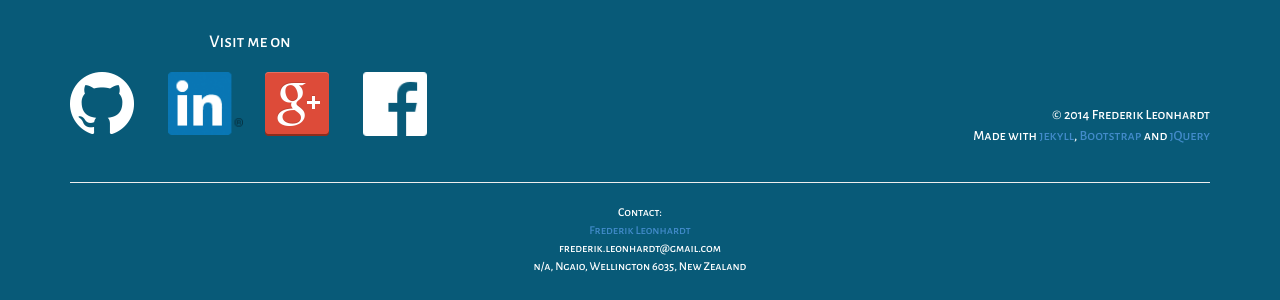
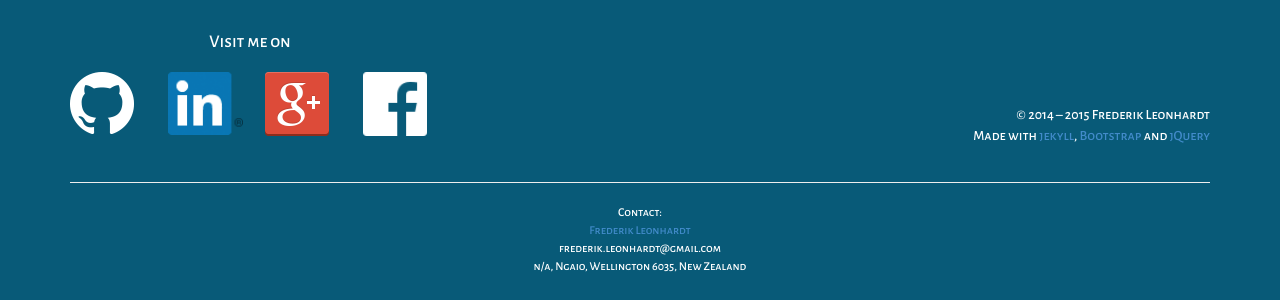
Before and after one commit to fkleon/fkleon.github.io, a Jekyll site: the page built from index.html, in a window 1280 px wide. Shown: the part 1442-1742 px from the top of the page. Built offline with Jekyll 4.4.1, drawn with Linux system fonts in a browser that asks for light colours; nearby versions of some CDN libraries.

Commit message:
Update year to 2015.

```diff
--- a/_includes/footer.html
+++ b/_includes/footer.html
@@ -7,7 +7,7 @@
                     <!--<p class="text-center copyright">{{ site.description }}</p>-->
                 </div>
                 <div class="col-xs-12 col-md-4 col-md-offset-4">
-                    <p class="text-right" id="copyright">&copy; 2014 {{ site.author.name }}<br/>
+                    <p class="text-right" id="copyright">&copy; 2014 &ndash; 2015 {{ site.author.name }}<br/>
                     Made with <a href="http://jekyllrb.com">jekyll</a>, <a href="http://getbootstrap.com">Bootstrap</a> and <a href="https://jquery.com">jQuery</a></p>
                 </div>
             </div>
--- a/_includes/front_footer.html
+++ b/_includes/front_footer.html
@@ -30,7 +30,7 @@
                 </div>
                 <div class="col-xs-12 col-md-4 col-md-offset-4">
                     <p class="text-right" id="copyright">
-                        &copy; 2014 {{ site.author.name }}
+                        &copy; 2014 &ndash; 2015 {{ site.author.name }}
                         <br />
                         Made with <a href="http://jekyllrb.com">jekyll</a>, <a href="http://getbootstrap.com">Bootstrap</a> and <a href="https://jquery.com">jQuery</a>
                     </p>
```
